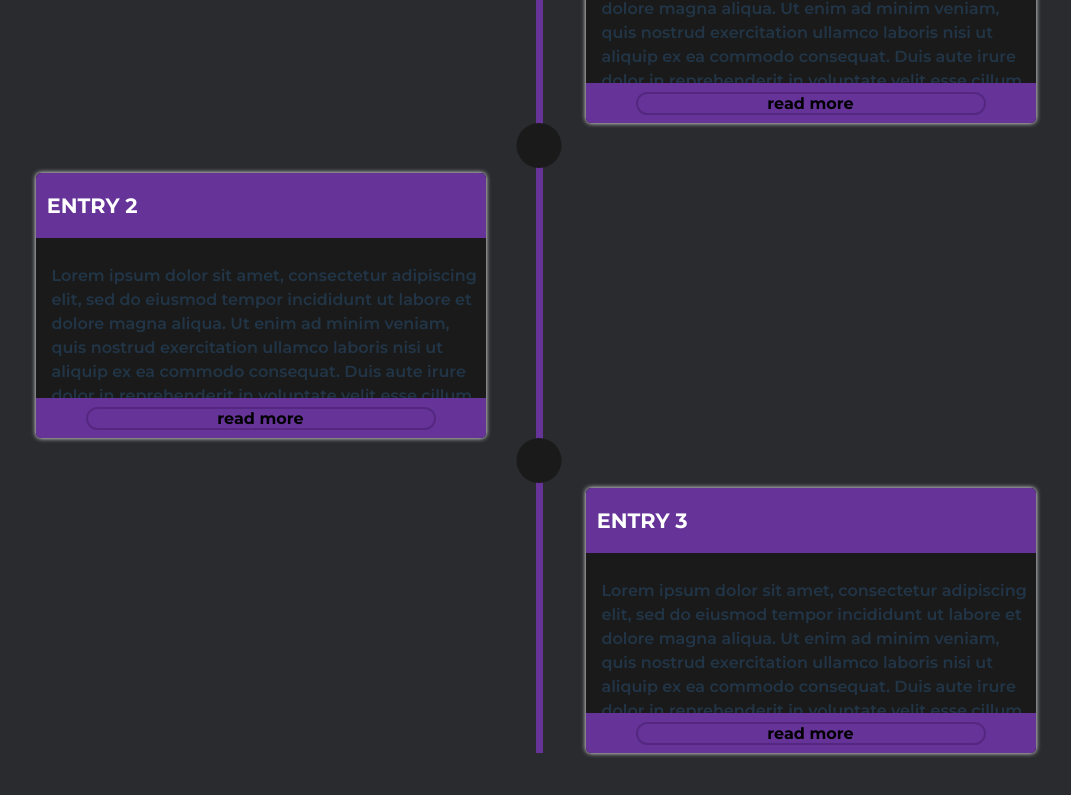
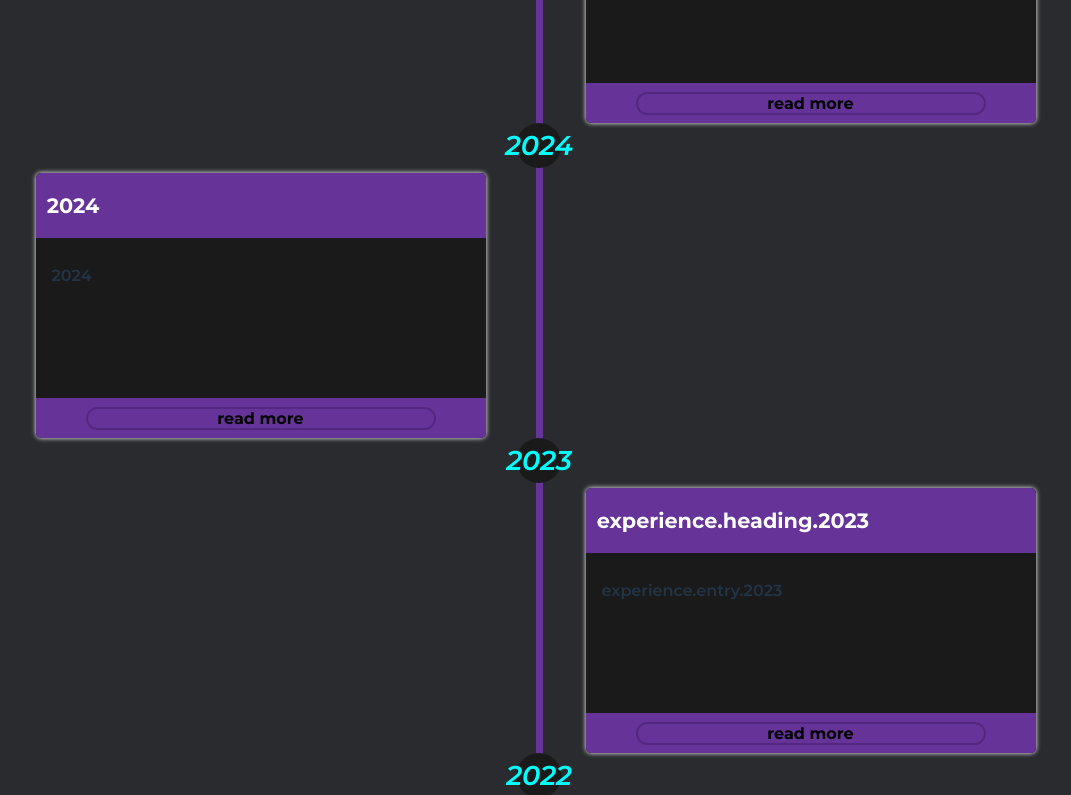
Before and after one commit to Christian-QA/Christian-QA.github.io, a React (Vite) app: page / in a window 1280 px wide. Shown: the part 1120-1915 px from the top of the page, without its empty margins (101-1172 px from the left). Built offline with nearby package versions, Linux system fonts and the light colour scheme.

Commit message:
Refactored html in experience to loop

```diff
--- a/src/components/Experience.tsx
+++ b/src/components/Experience.tsx
@@ -1,11 +1,13 @@
 import React, { useState, useEffect, useRef } from 'react';
 import i18n from 'i18next';
-import { initReactI18next } from 'react-i18next';
+import {initReactI18next, useTranslation} from 'react-i18next';
 import Messages from '../lang/en.tsx';
 
 i18n.use(initReactI18next).init(Messages);
 
 const Experience: React.FC = () => {
+    const { t } = useTranslation();
+
     const [showBoxes, setShowBoxes] = useState<boolean[]>([]);
     const boxRefs = useRef<(HTMLDivElement | null)[]>([]);
 
@@ -47,8 +49,8 @@ const Experience: React.FC = () => {
                     button.classList.toggle("active_button");
 
                     buttonFront.innerHTML = buttonFront.classList.contains("active_button")
-                        ? "Read Less"
-                        : "Read More";
+                        ? t('experience.read-less')
+                        : t('experience.read-more');
                 };
                 button.addEventListener("click", handleClick);
 
@@ -58,56 +60,34 @@ const Experience: React.FC = () => {
         });
     }, [descriptionBoxes.current]); // Dependency on descriptionBoxes
 
+    const years = [2025, 2024, 2023, 2022, 2021, 2020, 2019, 2018, 2017]
+
+    const headings: string[] = []
+    const entries: string[] = []
+
+    years.forEach(year => {
+        headings.push(`experience.heading.${year}`);
+        entries.push(`experience.entry.${year}`);
+        console.log(year);
+    });
 
     return (
         <div className="experience-section" id="timeline">
             <ul className="timeline-ul">
-                <li>
-                    <i className="experience-item xp-1">2025</i>
-                    <div className={`box ${showBoxes[0] ? 'show' : ''}`} ref={(ref) => addBoxRef(ref, 0)}>
-                        <h3 className="title">ENTRY 1</h3>
+                {years.map((year, index) => (
+                    <li key={index}>
+                        <i className="experience-item">{year}</i>
+                        <div className={`box ${showBoxes[index] ? 'show' : ''}`} ref={(ref) => addBoxRef(ref, index)}>
+                            <h3 className="title">{t(headings[index])}</h3>
                             <div className="description-box">
-                            <p>Lorem ipsum dolor sit amet, consectetur adipiscing elit, sed do eiusmod tempor incididunt ut labore et dolore magna aliqua. Ut enim ad minim veniam, quis nostrud exercitation ullamco laboris nisi ut aliquip ex ea commodo consequat. Duis aute irure dolor in reprehenderit in voluptate velit esse cillum dolore eu fugiat nulla pariatur. Excepteur sint occaecat cupidatat non proident, sunt in culpa qui officia deserunt mollit anim id est laborum.</p>
+                                <p>{t(entries[index])}</p>
                                 <button className="button">
                                     <div className="button_front">read more</div>
                                 </button>
                             </div>
                         </div>
                     </li>
-                <li>
-                    <i className="experience-item xp-2"></i>
-                    <div className={`box ${showBoxes[1] ? 'show' : ''}`} ref={(ref) => addBoxRef(ref, 1)}>
-                        <h3 className="title">ENTRY 2</h3>
-                        <div className="description-box">
-                            <p>Lorem ipsum dolor sit amet, consectetur adipiscing elit, sed do eiusmod tempor incididunt
-                                ut labore et dolore magna aliqua. Ut enim ad minim veniam, quis nostrud exercitation
-                                ullamco laboris nisi ut aliquip ex ea commodo consequat. Duis aute irure dolor in
-                                reprehenderit in voluptate velit esse cillum dolore eu fugiat nulla pariatur. Excepteur
-                                sint occaecat cupidatat non proident, sunt in culpa qui officia deserunt mollit anim id
-                                est laborum.</p>
-                            <button className="button">
-                                <div className="button_front">read more</div>
-                            </button>
-                        </div>
-                    </div>
-                </li>
-                <li>
-                    <i className="experience-item xp-3"></i>
-                    <div className={`box ${showBoxes[2] ? 'show' : ''}`} ref={(ref) => addBoxRef(ref, 2)}>
-                        <h3 className="title">ENTRY 3</h3>
-                        <div className="description-box">
-                            <p>Lorem ipsum dolor sit amet, consectetur adipiscing elit, sed do eiusmod tempor incididunt
-                                ut labore et dolore magna aliqua. Ut enim ad minim veniam, quis nostrud exercitation
-                                ullamco laboris nisi ut aliquip ex ea commodo consequat. Duis aute irure dolor in
-                                reprehenderit in voluptate velit esse cillum dolore eu fugiat nulla pariatur. Excepteur
-                                sint occaecat cupidatat non proident, sunt in culpa qui officia deserunt mollit anim id
-                                est laborum.</p>
-                            <button className="button">
-                                <div className="button_front">read more</div>
-                            </button>
-                        </div>
-                    </div>
-                </li>
+                ))}
             </ul>
         </div>
     );
--- a/src/lang/en.tsx
+++ b/src/lang/en.tsx
@@ -15,16 +15,14 @@ const Messages = {
                 "about.paragraphOne": "Have you ever wanted to turn your D&D campaign into a web app? That's exactly what sparked my coding journey back in 2017. Since then, I've honed my skills as a software engineer, building complex technical solutions for the UK civil service. From implementing new user-facing designs to creating a new caching pattern, I've had the opportunity to deliver excellent results to amazing clients. Now, I'm eager to leverage my full-stack expertise as a freelance polyglot developer with experience in a wide range of frontend, backend and database technologies.",
                 "about.paragraphTwo": "Outside of code, I find balance through strength training, experimenting with new recipes in the kitchen, and creating pixel art. These passions fuel my creativity and problem-solving skills, which I bring to every project.",
 
-                "experience.2025": "2025",
-                "experience.2024": "2024",
-                "experience.2023": "2023",
-                "experience.2022": "2022",
+                "experience.heading.2025": "2025",
+                "experience.entry.2025": "2025",
 
-                "experience.2021": "2021",
-                "experience.2020": "2020",
-                "experience.2019": "2019",
-                "experience.2018": "2018",
-                "experience.2017": "2017",
+                "experience.heading.2024": "2024",
+                "experience.entry.2024": "2024",
+
+                "experience.read-more": "Read More",
+                "experience.read-less": "Read Less",
             }
         }
     },
```
Also changed, not shown: 1 other file (tests, documents, lock files or other folders). Lines whose indentation alone changed are shown as unchanged.
